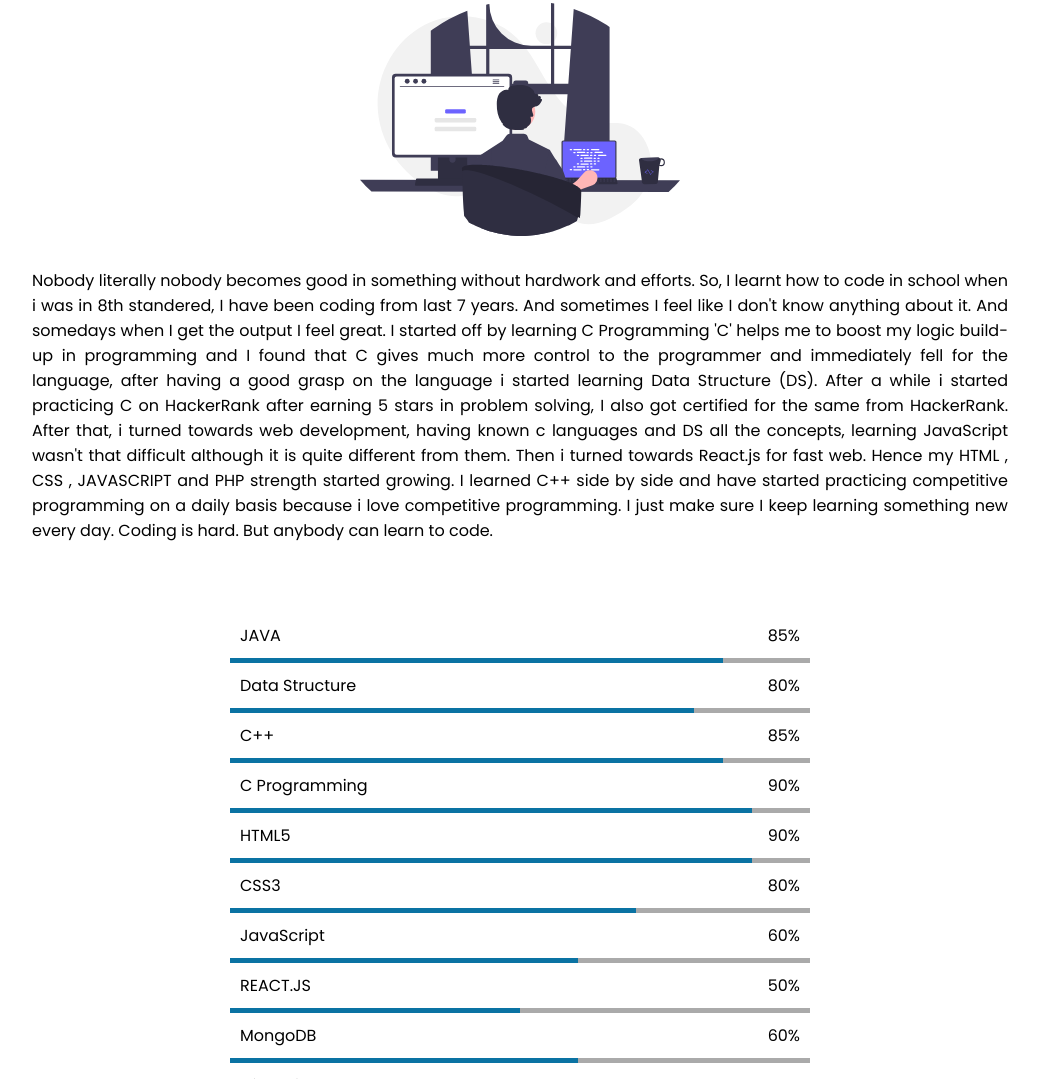
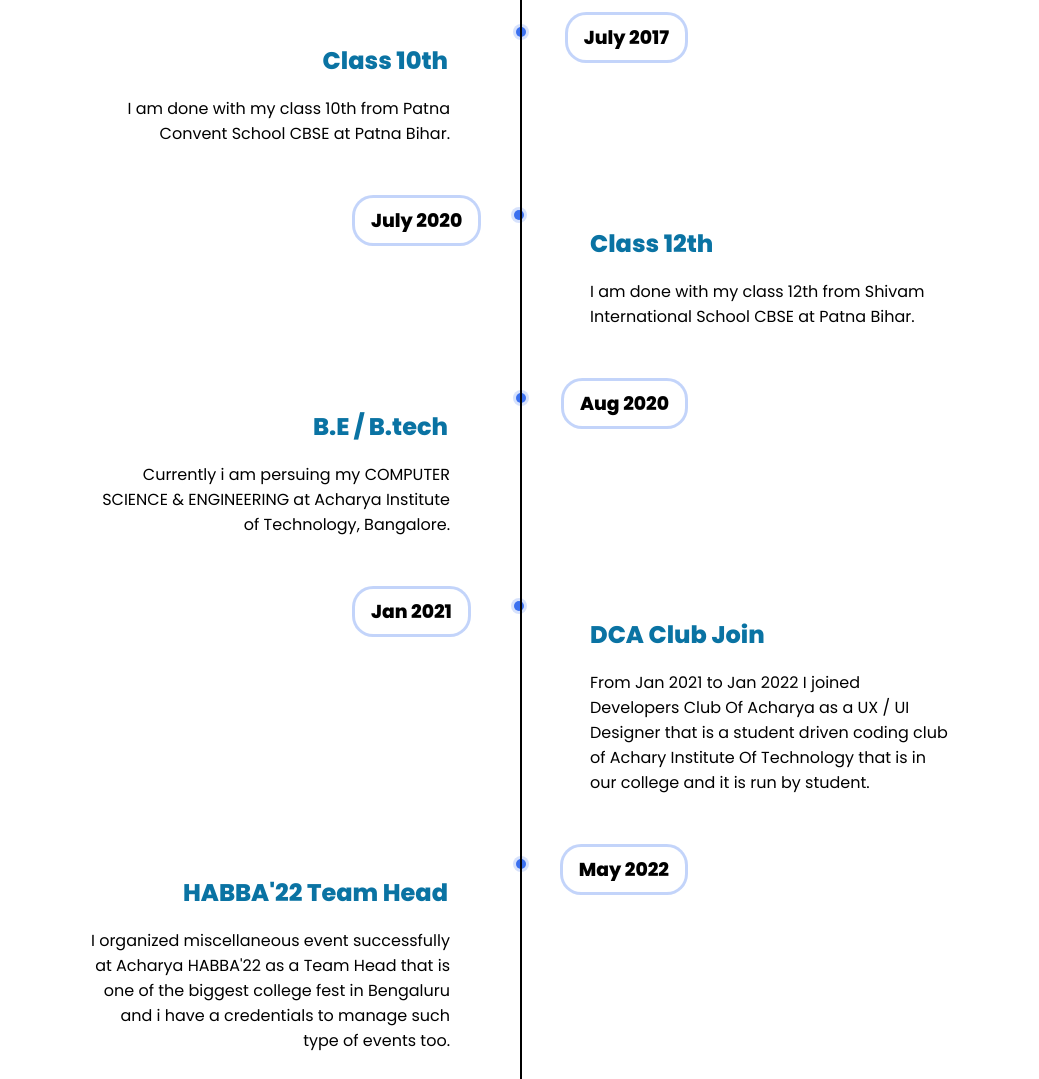
Before and after one commit to aarvi18/rakeshportfolio, a plain HTML site: page index.html in a window 1280 px wide. Shown: the part 1721-2800 px from the top of the page, without its empty margins (120-1159 px from the left). Drawn offline with nearby package versions, Linux system fonts and the light colour scheme.

Commit message:
Add files via upload

```diff
--- a/CSS/stylesheet.css
+++ b/CSS/stylesheet.css
@@ -110,7 +110,7 @@ nav {
     display: inline;
     all: unset;
     font-size: 0.99em;
-    font-family: 'Poppins' , cursive;
+    font-family: 'Poppins', cursive;
     color: var(--mainColor);
     width: 100%;
 
@@ -535,7 +535,8 @@ label {
 
 }
 
-#hackathon .hackathon-sec .ineuron , .microsoft {
+#hackathon .hackathon-sec .ineuron,
+.microsoft {
     width: 10rem;
 }
 
@@ -553,18 +554,24 @@ label {
 }
 
 @keyframes scrolling {
-    0% { transform: translateX(0);}
-    100% { transform: translateX(calc(-1*20vw*9));}
+    0% {
+        transform: translateX(0);
+    }
+
+    100% {
+        transform: translateX(calc(-1*20vw*9));
+    }
 }
 
-#hackathon  .hackathon-image {
+#hackathon .hackathon-image {
     /* background-color: var(--black); */
     display: flex;
     width: 95%;
     overflow: hidden;
     margin: auto;
 }
-#hackathon  .hackathon-image img{
+
+#hackathon .hackathon-image img {
     justify-content: space-between;
     margin: 5rem auto;
     width: 15rem;
@@ -704,6 +711,158 @@ footer .social-link .fa-twitter:hover {
 
 }
 
-.fa-solid:hover{
+.fa-solid:hover {
     color: var(--mob-nav);
 }
+
+
+
+.timeline:before {
+    content: '';
+    position: absolute;
+    height: 100%;
+    left: 50%;
+    width: 2px;
+    top: -20px;
+    background: #000;
+    z-index: 1;
+}
+
+.timeline {
+    position: relative;
+    margin: 50px auto;
+    width: 1000px;
+    padding: 50px 0;
+    margin-top: 5rem;
+    color: #000;
+}
+
+
+.timeline ul {
+    margin: 0;
+    padding: 0;
+}
+
+.timeline ul li {
+    list-style: none;
+    box-sizing: border-box;
+    line-height: normal;
+    position: relative;
+    width: 50%;
+    padding: 40px 70px;
+}
+
+.timeline ul li .right_content h2 {
+    color: var(--mainColor);
+    padding: 0px 2px 18px 0px;
+}
+
+.timeline ul li:nth-child(odd) {
+    float: left;
+    text-align: right;
+    clear: both;
+}
+
+.timeline ul li:nth-child(even) {
+    float: right;
+    text-align: left;
+    clear: both;
+}
+
+.left_content {
+    padding-bottom: 20px;
+}
+
+.timeline ul li:nth-child(odd):before {
+    content: '';
+    position: absolute;
+    width: 10px;
+    height: 10px;
+    background: rgba(59, 112, 239, 1);
+    border-radius: 50%;
+    box-shadow: 0 0 0 3px rgba(58, 112, 239, 0.2);
+    right: -6px;
+    top: 24px;
+    z-index: 1;
+}
+
+.timeline ul li:nth-child(even):before {
+    content: '';
+    position: absolute;
+    width: 10px;
+    height: 10px;
+    background: rgba(59, 112, 239, 1);
+    border-radius: 50%;
+    box-shadow: 0 0 0 3px rgba(58, 112, 239, 0.2);
+    left: -6px;
+    top: 24px;
+}
+
+.timeline ul li:nth-child(odd) .left_content {
+    position: absolute;
+    top: 12px;
+    right: -165px;
+    margin: 0;
+    padding: 8px 16px;
+    color: #000;
+    box-shadow: 0 0 0 3px rgba(59, 112, 239, 0.3);
+    border-radius: 18px;
+
+}
+
+.timeline ul li:nth-child(even) .left_content {
+    position: absolute;
+    top: 12px;
+    left: -165px;
+    margin: 0;
+    padding: 8px 16px;
+    color: #000;
+    box-shadow: 0 0 0 3px rgba(59, 112, 239, 0.3);
+    border-radius: 18px;
+
+}
+
+
+@media (max-width: 1000px) {
+
+    .timeline {
+        width: 100%;
+    }
+}
+
+@media (max-width: 767px) {
+    .timeline {
+        width: 100%;
+    }
+
+    .timeline:before {
+        left: 20px;
+    }
+
+    .timeline ul li:nth-child(odd),
+    .timeline ul li:nth-child(even) {
+        width: 100%;
+        text-align: left;
+        padding-left: 50px;
+    }
+
+    .timeline ul li:nth-child(odd):before {
+        top: -18px;
+        left: 16px;
+
+    }
+
+    .timeline ul li:nth-child(even):before {
+        top: -18px;
+        left: 16px;
+    }
+
+    .timeline ul li:nth-child(odd) .left_content,
+    .timeline ul li:nth-child(even) .left_content {
+        top: -30px;
+        left: 50px;
+        right: inherit;
+    }
+
+
+}
--- a/index.html
+++ b/index.html
@@ -157,7 +157,7 @@
                 <p>DCA Club Head</p>
             </div>
 
-            <div class="about-me-cnt" data-aos="zoom-in" data-aos-duration="3000">
+            <div class="about-me-cnt" data-aos="fade-up" data-aos-duration="2000">
                 <p>Hello! My full name is <span>Rakesh Kumar Verma</span> and people call me aarvi affectionately ,
                     also known as <a href="https://www.instagram.com/rakesh_aarvi/">@rakesh_aarvi</a> on Instagram. And
                     I am currently persuing my COMPUTER
@@ -181,6 +181,73 @@
                 </div>
             </div>
         </div>
+
+        <div class="timeline">
+            <ul>
+
+              <li data-aos="fade-down" data-aos-duration="3000">
+                <div class="right_content">
+                  <h2>Class 10th</h2>
+                  <p>I am done with my class 10th from Patna Convent School CBSE at Patna Bihar.
+                  </p>
+                </div>
+                <div class="left_content">
+                  <h3>July 2017</h3>
+                </div>
+              </li>
+              <li data-aos="fade-down" data-aos-duration="3000">
+                <div class="right_content">
+                  <h2>Class 12th</h2>
+                  <p>I am done with my class 12th from Shivam International School CBSE at Patna Bihar.
+                  </p>
+                </div>
+                <div class="left_content">
+                  <h3>July 2020</h3>
+                </div>
+              </li>
+              <li data-aos="fade-down" data-aos-duration="3000">
+                <div class="right_content">
+                  <h2>B.E / B.tech</h2>
+                  <p>Currently i am persuing my COMPUTER SCIENCE & ENGINEERING at Acharya Institute of Technology, Bangalore.
+                  </p>
+                </div>
+                <div class="left_content">
+                  <h3>Aug 2020</h3>
+                </div>
+              </li>
+              <li data-aos="fade-down" data-aos-duration="3000">
+                <div class="right_content">
+                  <h2>DCA Club Join</h2>
+                  <p> From Jan 2021 to Jan 2022 I joined Developers Club Of Acharya as a UX / UI Designer that is a student driven coding club of Achary Institute Of Technology that is in our college and it is run by student.
+                  </p>
+                </div>
+                <div class="left_content">
+                  <h3>Jan 2021</h3>
+                </div>
+              </li>
+              <li data-aos="fade-down" data-aos-duration="3000">
+                <div class="right_content">
+                  <h2>HABBA'22 Team Head</h2>
+                  <p>I organized miscellaneous event successfully at Acharya HABBA'22 as a Team Head that is one of the biggest college fest in Bengaluru and i have a credentials to manage such type of events too.
+                  </p>
+                </div>
+                <div class="left_content">
+                  <h3>May 2022</h3>
+                </div>
+              </li>
+              <li data-aos="fade-down" data-aos-duration="3000">
+                <div class="right_content">
+                  <h2>DCA Club President</h2>
+                  <p>This journey is compeletly epic for me form ux / ui designer to club head of DCA. Now i am leading this club as a club president.
+                  </p>
+                </div>
+                <div class="left_content">
+                  <h3>Oct 2022</h3>
+                </div>
+              </li>
+              <div style="clear:both;"></div>
+            </ul>
+          </div>
     </section>
 
     <section id="skill">
```
